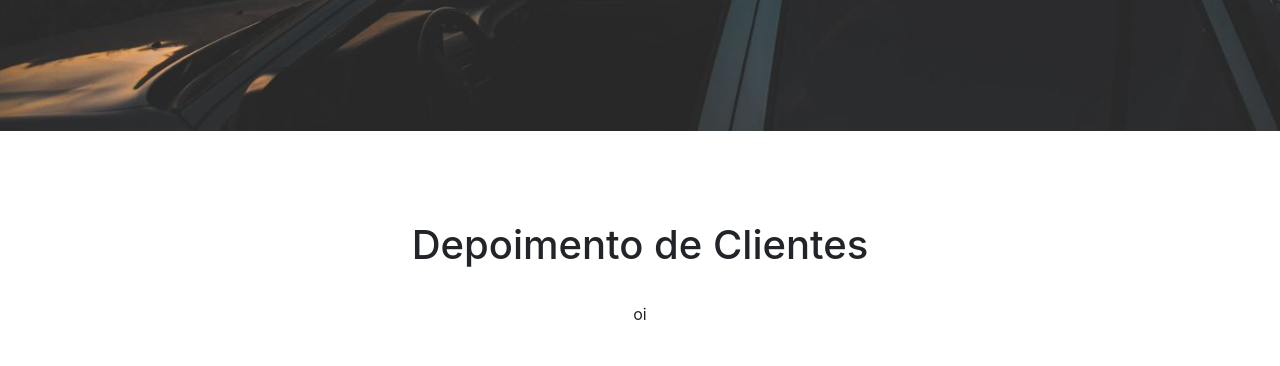
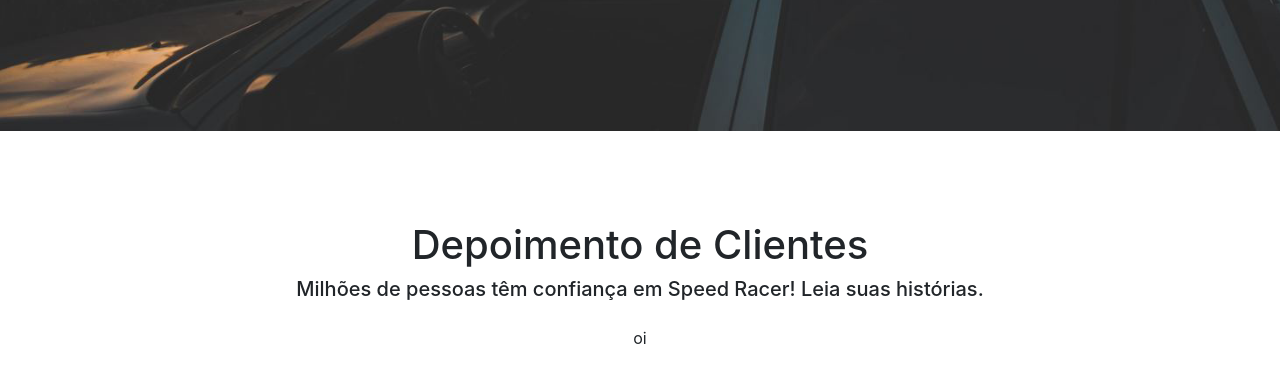
Before and after one commit to PedroMoreira87/programacao-web-tde, a plain HTML site: page apresentacao.html in a window 1280 px wide. Shown: the part 619-985 px from the top of the page. Before the commit the page ends 961 px from the top, so only its background shows below. Drawn offline with nearby package versions, Linux system fonts and the light colour scheme.

Commit message:
apresentacao04

```diff
--- a/apresentacao.html
+++ b/apresentacao.html
@@ -44,10 +44,13 @@
 				</div>
 			</div>
 		</div>
-		<div class="div-depoimentos">
-			<h1>
+		<div>
+			<h1 class="div-depoimentosH1">
 				Depoimento de Clientes
 			</h1>
+			<h2 class="div-depoimentosH2">
+				Milhões de pessoas têm confiança em Speed Racer! Leia suas histórias.
+			</h2>
 		</div>
 		<div class="div-p">
 			<p>oi</p>
--- a/css/apresentacao.css
+++ b/css/apresentacao.css
@@ -64,13 +64,22 @@ body{
     height: 100%;
 }
 
-.div-depoimentos{
+.div-depoimentosH1{
     width: 100%;
     height: auto;
     display: flex;
     align-items: center;
     justify-content: center;
     margin-top: 7%;
+}
+
+.div-depoimentosH2{
+    width: 100%;
+    height: auto;
+    display: flex;
+    align-items: center;
+    justify-content: center;
+    font-size: 20px;
 }
 
 .div-p{
```
